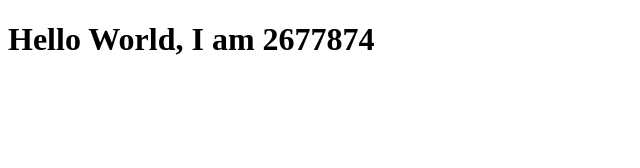
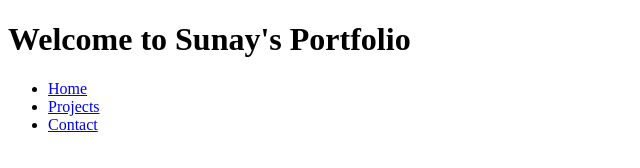
Before and after one commit to sunay777/sunay777.github.io, a plain HTML site: page index.html in a window 1280 px wide. Shown: the whole page, without its empty margins (0-640 px from the left). Drawn offline with Linux system fonts and the light colour scheme.

Commit message:
new file

```diff
--- a/index.html
+++ b/index.html
@@ -1,6 +1,14 @@
 <!DOCTYPE html>
 <html>
 <body>
-<h1>Hello World, I am 2677874</h1>
+<h1>Welcome to Sunay's Portfolio</h1>
+<nav>
+    <ul>
+        <li><a href=#>Home</a></li>
+        <li><a href=#>Projects</a></li>
+        <li><a href=#>Contact</a></li>
+    </ul>
+</nav>
+
 </body>
 </html>
```
Also changed, not shown: 2677874-lab2.html (added).
